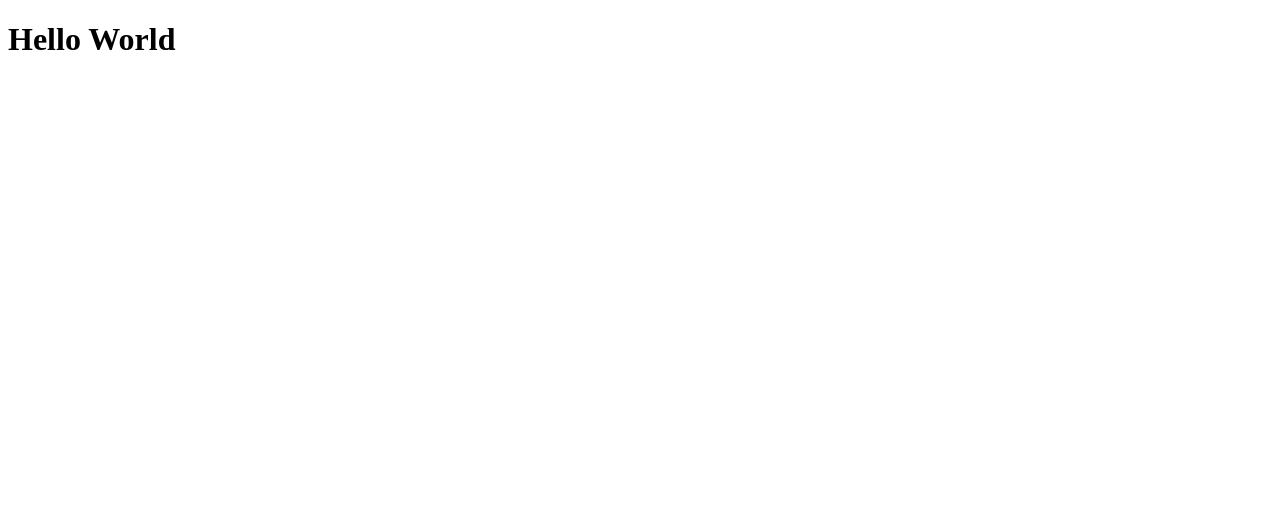
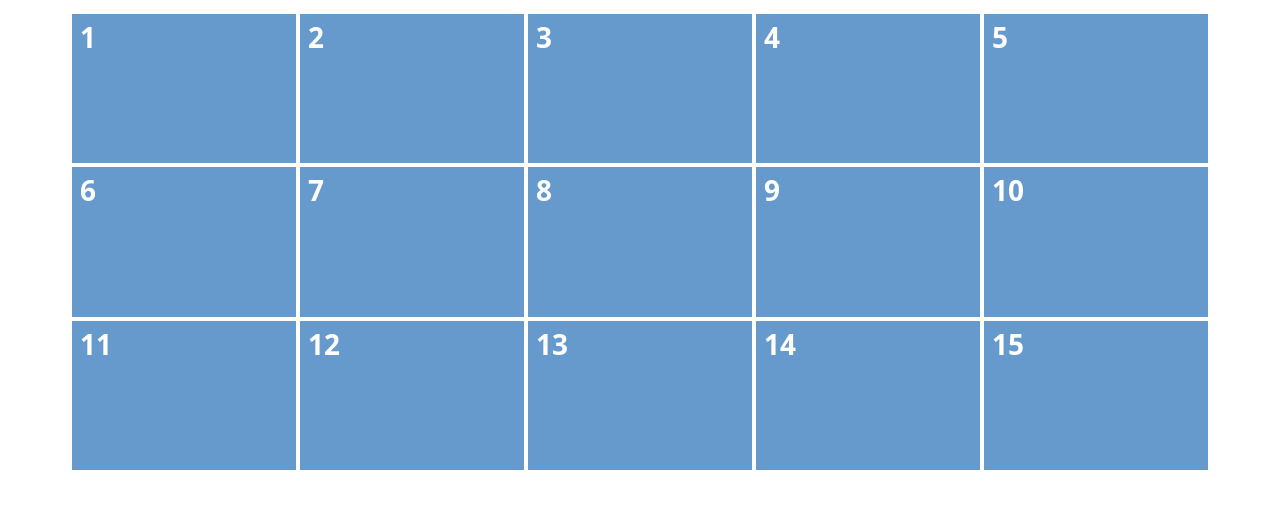
Before and after one commit to perumatx/GitHub-Bootcamp, a plain HTML site: page index.html in a window 1280 px wide. Drawn offline with nearby package versions, Linux system fonts and the light colour scheme.

Commit message:
Updated index

```diff
--- a/index.html
+++ b/index.html
@@ -5,8 +5,46 @@
     <meta http-equiv="X-UA-Compatible" content="IE=edge">
     <meta name="viewport" content="width=device-width, initial-scale=1.0">
     <title>Document</title>
+
+    <link rel="stylesheet" href="src/main.css">
+    <link rel="stylesheet" href="https://cdn.jsdelivr.net/npm/bootstrap@5.1.3/dist/css/bootstrap.min.css" integrity="sha384-1BmE4kWBq78iYhFldvKuhfTAU6auU8tT94WrHftjDbrCEXSU1oBoqyl2QvZ6jIW3" crossorigin="anonymous">
 </head>
 <body>
-    <h1>Hello World</h1>
+    <div class="container">
+        <div class="row tiles">
+
+          <!-- Task-1   -->
+          <div class="col-xs-2"><div><img alt="" src="src/img/baseImage.png"></div></div>
+          <!-- Task-2   -->
+          <div class="col-xs-2"><div><img alt="" src="src/img/baseImage.png"></div></div>
+          <!-- Task-3   -->
+          <div class="col-xs-2"><div><img alt="" src="src/img/baseImage.png"></div></div>
+          <!-- Task-4   -->
+          <div class="col-xs-2"><div><img alt="" src="src/img/baseImage.png"></div></div>
+          <!-- Task-5   -->
+          <div class="col-xs-2"><div><img alt="" src="src/img/baseImage.png"></div></div>
+          <!-- Task-6   -->
+          <div class="col-xs-2"><div><img alt="" src="src/img/baseImage.png"></div></div>
+          <!-- Task-7   -->
+          <div class="col-xs-2"><div><img alt="" src="src/img/baseImage.png"></div></div>
+          <!-- Task-8   -->
+          <div class="col-xs-2"><div><img alt="" src="src/img/baseImage.png"></div></div>
+          <!-- Task-9   -->
+          <div class="col-xs-2"><div><img alt="" src="src/img/baseImage.png"></div></div>
+          <!-- Task-10   -->
+          <div class="col-xs-2"><div><img alt="" src="src/img/baseImage.png"></div></div>
+          <!-- Task-11   -->
+          <div class="col-xs-2"><div><img alt="" src="src/img/baseImage.png"></div></div>
+          <!-- Task-12   -->
+          <div class="col-xs-2"><div><img alt="" src="src/img/baseImage.png"></div></div>
+          <!-- Task-13   -->
+          <div class="col-xs-2"><div><img alt="" src="src/img/baseImage.png"></div></div>
+          <!-- Task-14   -->
+          <div class="col-xs-2"><div><img alt="" src="src/img/baseImage.png"></div></div>
+          <!-- Task-15   -->
+          <div class="col-xs-2"><div><img alt="" src="src/img/baseImage.png"></div></div>
+
+        </div>
+      </div>
 </body>
 </html>
--- /dev/null
+++ b/src/main.css
@@ -0,0 +1,53 @@
+.tiles {
+    counter-reset: cool -1 good 0;
+    padding: 12px 0;
+  }
+  .tiles > div {
+    margin: 0;
+    padding: 2px;
+  }
+  .tiles > .col-xs-2 {
+    width: 20%;
+  }
+  .tiles > .col-xs-4 {
+    width: 40%;
+  }
+  .tiles > div:nth-of-type(3) > div {
+    margin-bottom: -100%;
+  }
+  /* .tiles > div:nth-of-type(7) {
+    margin-left: 40%;
+  } */
+  .tiles > div:nth-of-type(8),
+  .tiles > div:nth-of-type(22) {
+    clear: both;
+  }
+  .tiles > div:nth-of-type(19) {
+    clear: left;
+  }
+
+  .tiles > div > div {
+    position: relative;
+  }
+  .tiles > div > div:before {
+    color: #fff;
+    font-size: 28px;
+    font-weight: bold;
+    left: 8px;
+    position: absolute;
+    top: 2px;
+  }
+  .tiles > div.col-xs-2 > div:before {
+    content: counter(good);
+    counter-increment: good;
+  }
+  .tiles > div.col-xs-4 > div:before {
+    content: counter(cool);
+    counter-increment: cool;
+    font-size: 56px;
+  }
+  .tiles img {
+    display: block;
+    height: auto;
+    width: 100%;
+  }
```
Also changed, not shown: src/img/baseImage.png (added).
